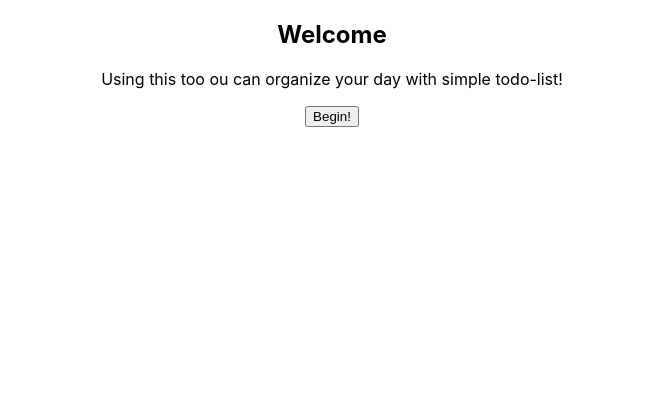
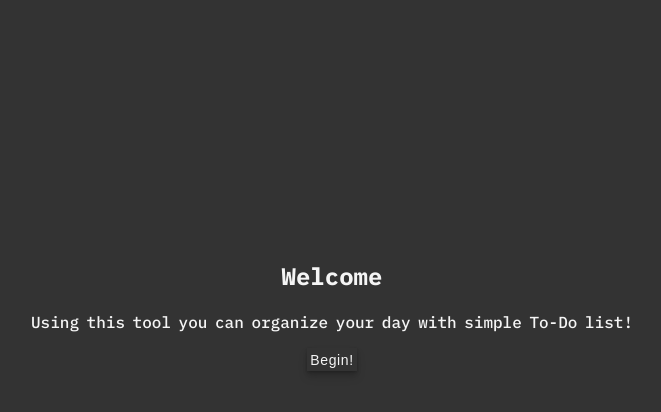
Before and after one commit to q-13t/to-do-list, a React (Create React App) app: page / in a window 1280 px wide. Shown: the top 412 px of the page, without its empty margins (308-969 px from the left). Built offline with nearby package versions, Linux system fonts and the light colour scheme; the HTML template or start-up script is replaced by a standard one.

Commit message:
IMP: HomePage CSS

```diff
--- a/src/HomePage.js
+++ b/src/HomePage.js
@@ -11,7 +11,7 @@ const HomePage = () => {
     return (
         <div className="home-page">
             <h2>Welcome</h2>
-            <p>Using this too ou can organize your day with simple todo-list!</p>
+            <p>Using this tool you can organize your day with simple To-Do list!</p>
             <button onClick={() => handleStart()}>Begin!</button>
         </div>
     );
--- a/src/index.css
+++ b/src/index.css
@@ -1,13 +1,60 @@
-body {
-  margin: 0;
-  font-family: -apple-system, BlinkMacSystemFont, 'Segoe UI', 'Roboto', 'Oxygen',
-    'Ubuntu', 'Cantarell', 'Fira Sans', 'Droid Sans', 'Helvetica Neue',
-    sans-serif;
-  -webkit-font-smoothing: antialiased;
-  -moz-osx-font-smoothing: grayscale;
+/* Font */
+@import url('https://fonts.googleapis.com/css2?family=IBM+Plex+Mono:ital,wght@0,100;0,200;0,300;0,400;0,500;0,600;0,700;1,100;1,200;1,300;1,400;1,500;1,600;1,700&display=swap');
+
+
+/* System variables */
+:root {
+    --back-color: #333;
+    --text-color-main: whitesmoke;
+    --button-back-hover: #444444;
+    --button-back: #6c6c6c;
 }
 
-code {
-  font-family: source-code-pro, Menlo, Monaco, Consolas, 'Courier New',
-    monospace;
+
+/* Global styling */
+body {
+
+    background: var(--back-color);
+    color: var(--text-color-main);
+
+    margin: 0;
+
+    font-family: "IBM Plex Mono", monospace;
+    font-weight: 500;
+    font-style: normal;
+
+    -webkit-font-smoothing: antialiased;
+    -moz-osx-font-smoothing: grayscale;
 }
+
+/* Home-page styling */
+.home-page {
+    word-spacing: -2px;
+    transform: translateY(30vh);
+}
+
+
+.home-page button {
+    background-color: var(--back-color);
+    border-style: none;
+    box-shadow: rgba(0, 0, 0, .2) 0 3px 5px -1px, rgba(0, 0, 0, .14) 0 6px 10px 0, rgba(0, 0, 0, .12) 0 1px 2px 0;
+    box-sizing: border-box;
+    color: var(--text-color-main);
+    cursor: pointer;
+    font-size: 14px;
+    justify-content: center;
+    letter-spacing: +0.6px;
+    line-height: normal;
+    max-width: 100%;
+    overflow: visible;
+    padding: 0.3%;
+    position: relative;
+    text-align: center;
+    transition: box-shadow 280ms cubic-bezier(.4, 0, .2, 1), opacity 15ms linear 30ms, transform 270ms cubic-bezier(0, 0, .2, 1) 0ms;
+    width: auto;
+
+}
+
+.home-page button:hover {
+    background: var(--button-back-hover);
+}
```
